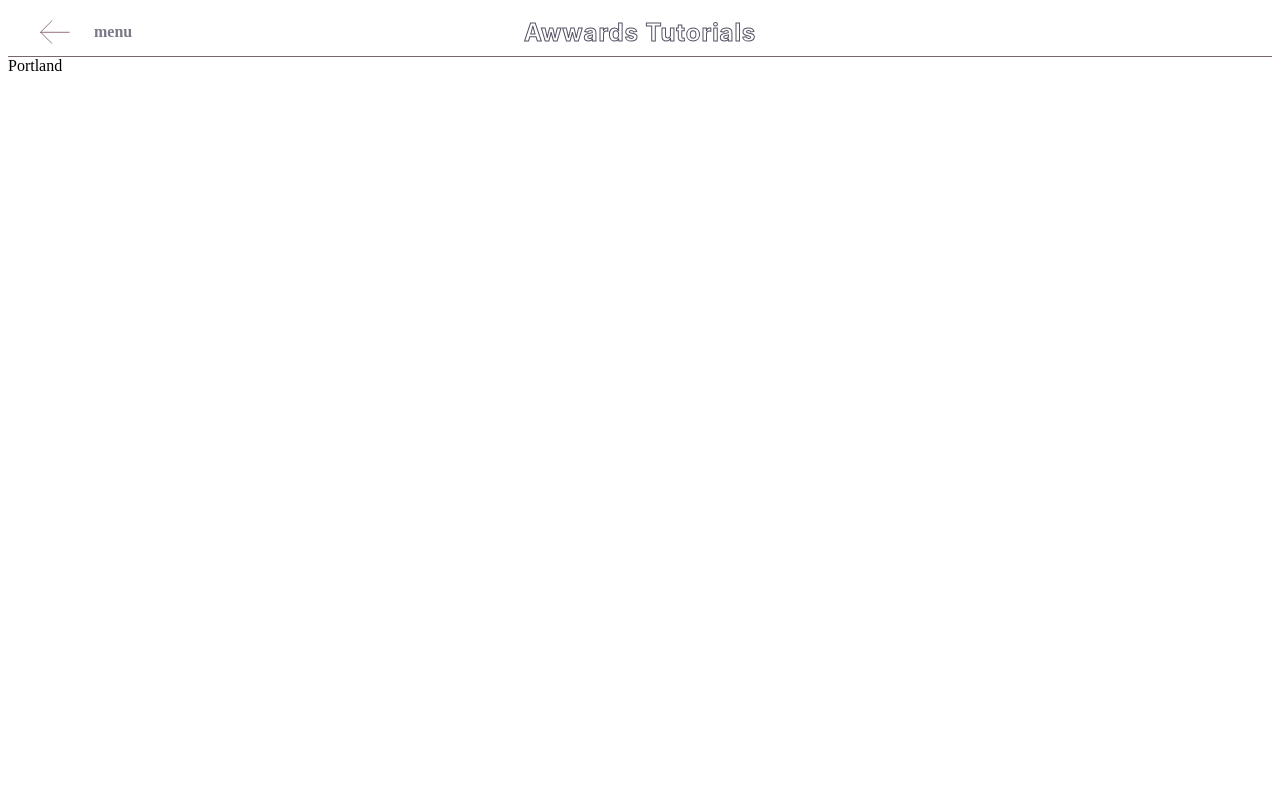
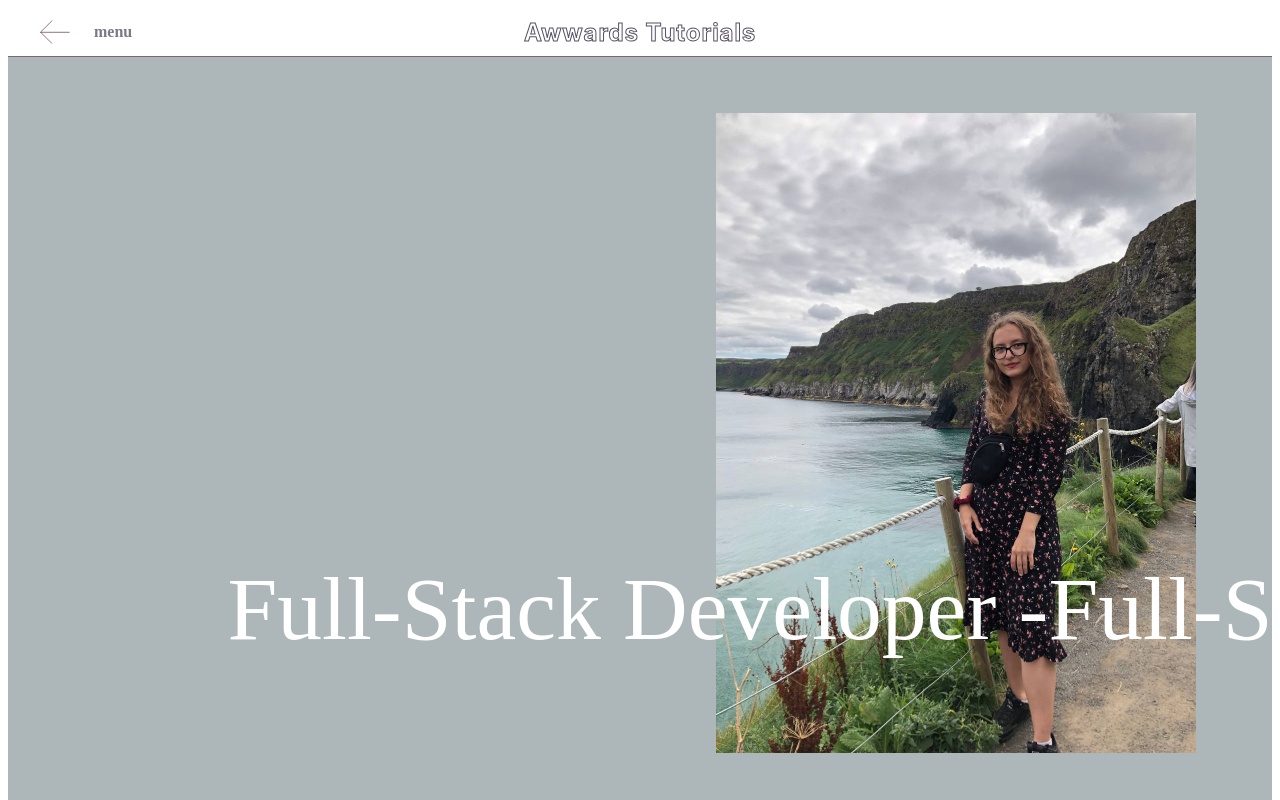
Before and after one commit to root0beer/awwards_clones, a Next.js app: page /portland in a window 1280 px wide. Shown: the top 800 px of the page. Built offline with nearby package versions, Linux system fonts and the light colour scheme.

Commit message:
integrating previous pages

```diff
--- a/components/MainPage/MainPage.jsx
+++ b/components/MainPage/MainPage.jsx
@@ -56,6 +56,9 @@ const Main = () => {
           <Link className={styles.link} href="/floatingimages">
             15) Floating Images Gallery
           </Link>
+          <Link className={styles.link} href="/portland">
+            15) Portfolio Landing Page
+          </Link>
         </div>
       </div>
     </div>
--- a/components/PortLand/Portland.jsx
+++ b/components/PortLand/Portland.jsx
@@ -1,10 +1,15 @@
-import React from 'react';
+import React from "react";
 import styles from "./Portland.module.scss";
+import Landing from "./landing/Landing";
+import MotionGallery from "../MotionGallery/MotionGallery";
 
 const Portland = () => {
   return (
-    <div>Portland</div>
-  )
+    <div>
+      <Landing />
+      <MotionGallery />
+    </div>
+  );
 };
 
 export default Portland;
--- /dev/null
+++ b/components/PortLand/landing/Landing.jsx
@@ -0,0 +1,63 @@
+import React, {useRef, useEffect} from 'react';
+import styles from "./Landing.module.scss";
+import gsap from 'gsap';
+import { ScrollTrigger } from 'gsap/all';
+import Image from 'next/image';
+
+const Landing = () => {
+    const firstText = useRef(null);
+    const secondText = useRef(null);
+    const slider = useRef(null);
+    let xPercent = 0;
+    let direction = -1;
+
+
+    useEffect(() => {
+        gsap.registerPlugin(ScrollTrigger);
+        window.requestAnimationFrame(animation);
+
+        gsap.to(slider.current, {
+            scrollTrigger: {
+                //document element means start from the top of the page
+                trigger: document.documentElement,
+                start: 0,
+                end: window.innerHeight,
+                scrub: true,
+                onUpdate: e => direction = e.direction * -1,
+            },
+            x: "-300px",
+        });
+    }, []);
+
+    const animation = () => {
+        if (xPercent <= -100) {
+            xPercent = 0;
+        };
+        if (xPercent > 0) {
+            xPercent = -100;
+        }
+        gsap.set(firstText.current, {xPercent: xPercent});
+        gsap.set(secondText.current, {xPercent: xPercent});
+        xPercent += 0.25 * direction;
+        window.requestAnimationFrame(animation);
+    };
+
+  return (
+    <main className={styles.main}>
+        <Image
+        src={"/profilePic.jpg"}
+        alt={"infimage"}
+        width={960}
+        height={1200}
+        />
+        <div className={styles.sliderContainer}>
+            <div ref={slider} className={styles.slider}>
+                <p ref={firstText}>Full-Stack Developer -</p>
+                <p ref={secondText}>Full-Stack Developer -</p>
+            </div>
+        </div>
+    </main>
+  )
+};
+
+export default Landing;
--- /dev/null
+++ b/components/PortLand/landing/Landing.module.scss
@@ -0,0 +1,39 @@
+.main {
+    display: flex;
+    justify-content: center;
+    align-items: center;
+    height: calc(100vh - 3rem);
+    margin-bottom: 10rem;
+    overflow: hidden;
+    z-index: 2;
+    position: relative;
+    background-color: rgb(173, 183, 185);
+}
+
+.main img{
+    width: 38%;
+    margin-left: 50%;
+}
+
+.sliderContainer {
+    position: absolute;
+    top: calc(100vh - 300px);
+}
+
+.slider {
+    position: relative;
+    white-space: nowrap;
+    display: flex;
+}
+
+.slider p {
+    margin: 0px;
+    color: white;
+    font-size: 7vw;
+    font-weight: 500;
+}
+
+.slider p:nth-of-type(2) {
+    position: absolute;
+    left: 100%;
+}
```
Also changed, not shown: public/profilePic.jpg (added).
